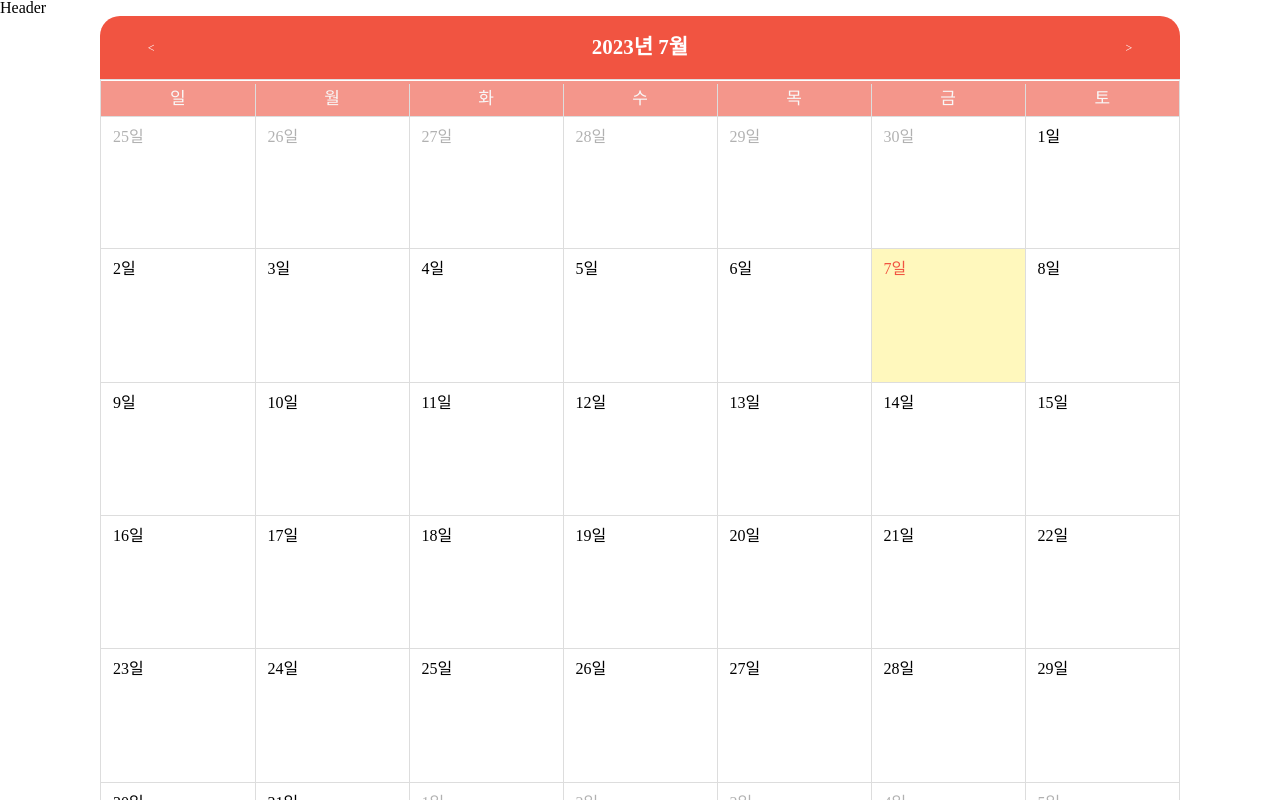
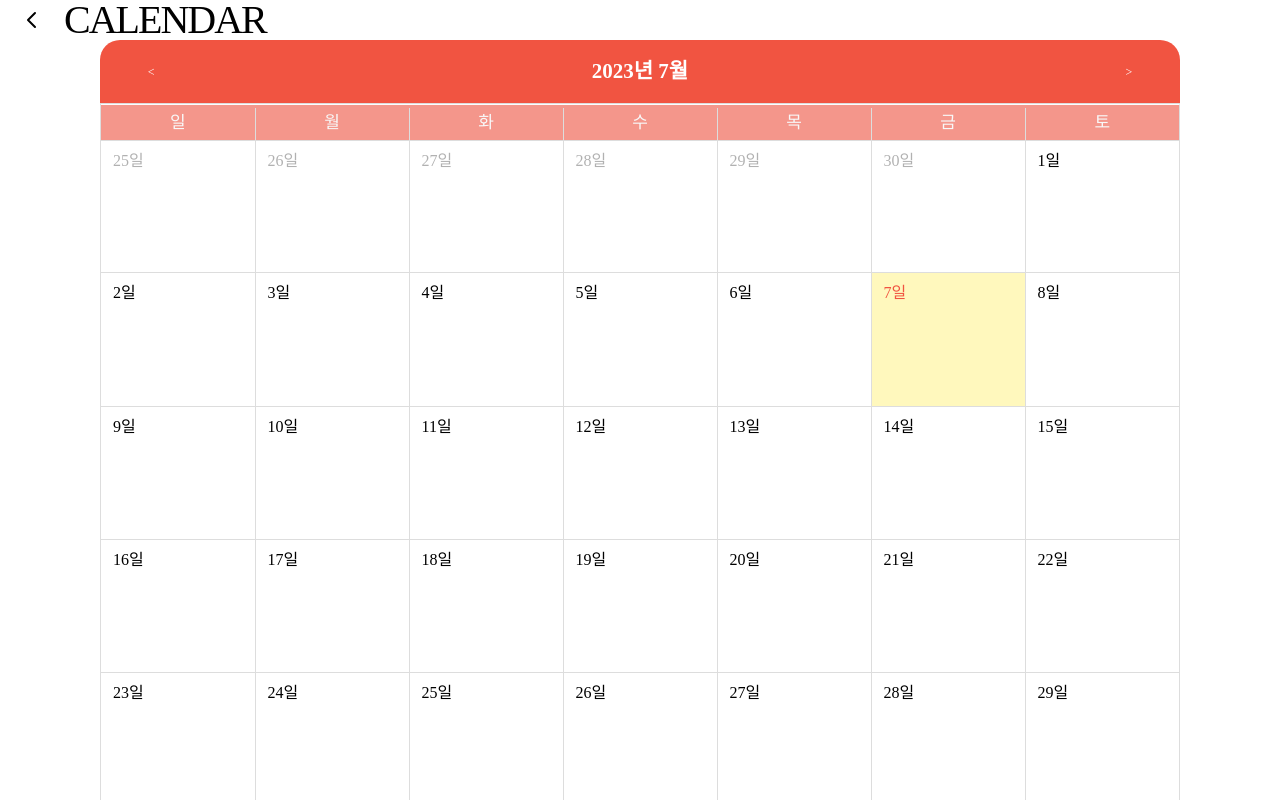
Before and after one commit to FEGROUP9/SAVEWALLET, a React (Vite) app: page /calendar in a window 1280 px wide. Shown: the top 800 px of the page. Built offline with nearby package versions, Linux system fonts and the light colour scheme; no server answers.

Commit message:
feat: Header.tsx

```diff
--- a/package.json
+++ b/package.json
@@ -14,6 +14,7 @@
     "@fullcalendar/daygrid": "^6.1.8",
     "@fullcalendar/interaction": "^6.1.8",
     "@fullcalendar/react": "^6.1.8",
+    "@heroicons/react": "^1.0.6",
     "axios": "^1.4.0",
     "react": "^18.2.0",
     "react-dom": "^18.2.0",
--- a/src/components/common/Header.tsx
+++ b/src/components/common/Header.tsx
@@ -1,6 +1,44 @@
+import styled from 'styled-components'
+import { ChevronLeftIcon } from '@heroicons/react/outline'
+import { useNavigate } from 'react-router-dom'
+const Wrapper = styled.div`
+  display: flex;
+  .backwards {
+    width: 24px;
+    height: 24px;
+    margin: auto 0;
+    padding: 0 20px;
+    cursor: pointer;
+  }
+  .pathname {
+    vertical-align: baseline;
+    font-size: 40px;
+    letter-spacing: -2px;
+  }
+  @media ${props => props.theme.mobile} {
+  }
+  @media ${props => props.theme.tablet} {
+  }
+  @media ${props => props.theme.laptop} {
+  }
+  @media ${props => props.theme.desktop} {
+  }
+`
 
 export const Header = () => {
+  let navigate = useNavigate()
   return (
-    <div>Header</div>
+    <Wrapper>
+      <a
+        className="backwards"
+        onClick={() => {
+          navigate(-1)
+        }}>
+        <ChevronLeftIcon />
+      </a>
+      <div className="pathname">
+        {window.location.pathname.replace('/', '').toUpperCase()}
+      </div>
+    </Wrapper>
   )
 }
```
Also changed, not shown: 1 other file (tests, documents, lock files or other folders).
